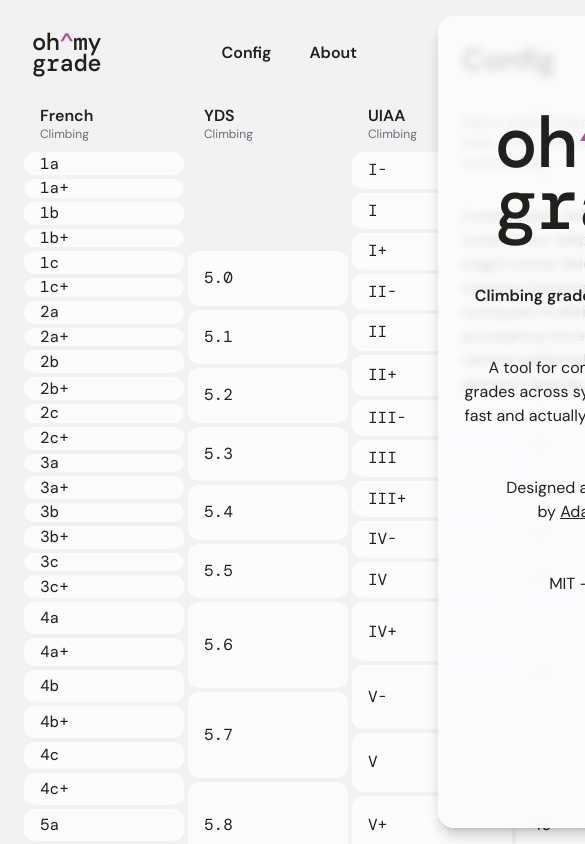
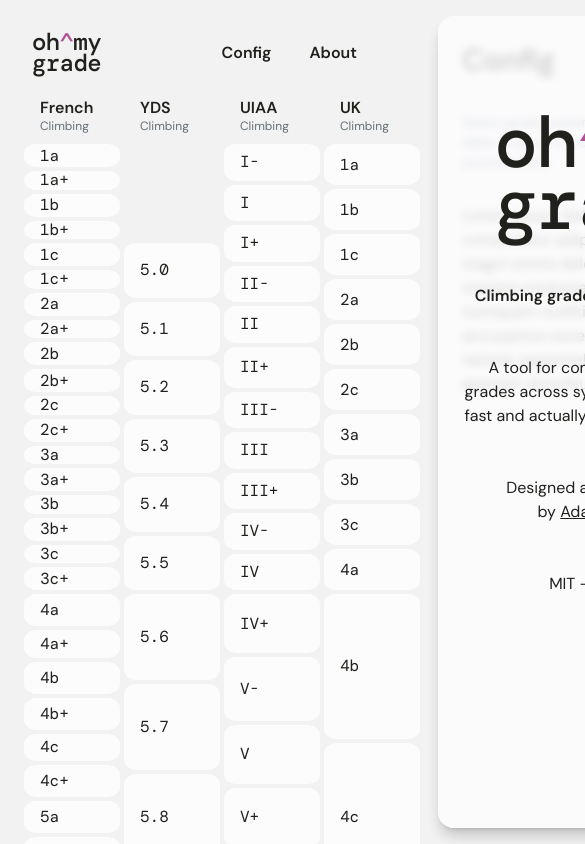
Before and after one commit to adamplesnik/ohmygrade, a React (Vite) app: page / in a window 390 px wide. Shown: the top 844 px of the page, 585 px wide, since content can reach past the window. Built offline with nearby package versions, Linux system fonts and the light colour scheme.

Commit message:
Update header design

```diff
--- a/src/components/Header.tsx
+++ b/src/components/Header.tsx
@@ -18,7 +18,7 @@ const Header = () => {
 
   return (
     <>
-      <header className="bg-neutral-background-alt/80 fixed top-0 right-0 left-0 z-10 px-4 py-8 backdrop-blur-xs md:px-8 lg:px-10">
+      <header className="bg-neutral-background-alt/80 fixed top-0 right-0 left-0 z-10 h-36 px-4 pt-8 backdrop-blur-xs md:px-8 lg:px-10">
         <div className="flex items-center gap-8 pl-4">
           <Logo />
           <div className="text-neutral-foreground-dim hidden sm:block">{t('title')}</div>
--- a/src/components/Table.tsx
+++ b/src/components/Table.tsx
@@ -22,25 +22,34 @@ const Table = () => {
   const gradesBySystem = useMemo(() => getGradesBySystem(grades), [])
 
   return (
-    <main className="mt-24 min-w-full" role="main">
-      <div className="bg-neutral-background-alt/60 sticky top-24 z-30 -mx-8 flex items-center gap-1 px-8 backdrop-blur-xs">
-        {systemsInOrder.map(
-          (system) =>
+    <main className="mt-22 min-w-full" role="main">
+      <div className="sticky top-22 z-30 -mx-8 flex items-center gap-1 px-8">
+        {systemsInOrder.map((system) => {
+          const isHovered = system?.system === hoveredGrade?.system
+          return (
             system && (
-              <div key={system.system} className="min-w-40 flex-1 shrink-0 overflow-hidden px-4 py-2">
-                <h3 className="font-semibold text-nowrap text-ellipsis">{system.name}</h3>
+              <div key={system.system} className="relative min-w-24 flex-1 shrink-0 overflow-hidden px-4 py-2">
+                <h3
+                  className={clsx(
+                    'font-semibold text-nowrap text-ellipsis transition-colors duration-150',
+                    isHovered && 'text-product-foreground'
+                  )}
+                >
+                  {system.name}
+                </h3>
                 <div className="text-neutral-foreground-dim -mt-0.5 text-xs">
-                  {system.type == 'climb' ? t('type.climb') : t('type.boulder')}
+                  {system.type === 'climb' ? t('type.climb') : t('type.boulder')}
                 </div>
               </div>
             )
-        )}
+          )
+        })}
       </div>
       <div className="flex gap-1">
         {systemsInOrder.map(
           (system) =>
             system && (
-              <div key={`${system.system}_cell`} className="group min-w-40 flex-1">
+              <div key={`${system.system}_cell`} className="min-w-24 flex-1">
                 {gradesBySystem[system.system].map((grade, index) => {
                   const marginTop = index == 0 ? grade.start : 0
                   const isHovered = hoveredGrade && getOverlap(hoveredGrade, grade) > 0
@@ -56,7 +65,7 @@ const Table = () => {
                       key={`${grade}-${grade.start}`}
                       onMouseEnter={() => setHoveredGrade(grade)}
                       onMouseLeave={() => setHoveredGrade(null)}
-                      onClick={() => (isClicked ? setClickedGrade(null) : setClickedGrade(grade))}
+                      onClick={() => setClickedGrade(isClicked ? null : grade)}
                       className={clsx(
                         'hover:bg-product-container-bright border-y-neutral-background-alt relative flex h-full cursor-pointer items-center overflow-hidden rounded-xl border-y-2 px-4 font-mono transition-colors duration-150',
                         getOverlapClass(getOverlapStrength(isHovered, hoverOverlapRatio), 'background'),
```
